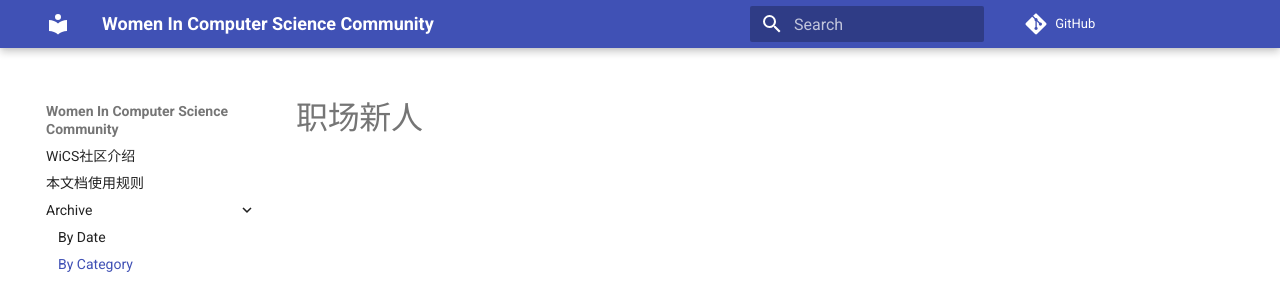
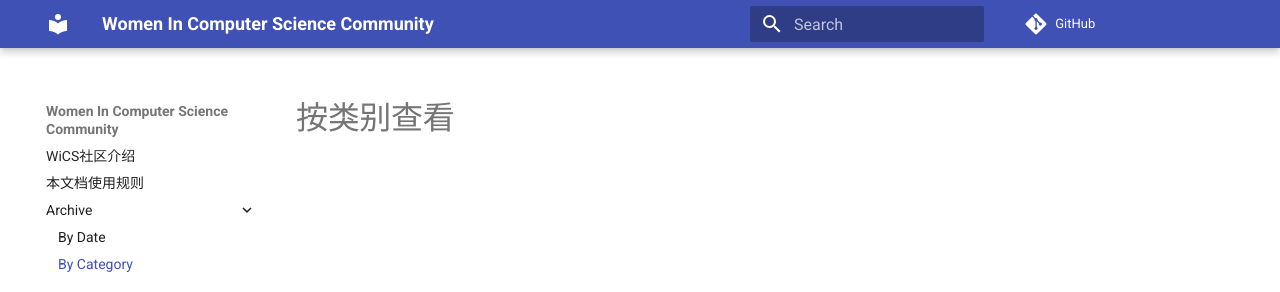
Before and after one commit to Women-in-Computer-Science/Women-in-CS-Archive, an MkDocs documentation site: the page built from docs/newbie/index.md, in a window 1280 px wide. Shown: the top 292 px of the page. Built offline with MkDocs 1.6.1 and Material for MkDocs 9.7.7, drawn with Linux system fonts in a browser that asks for light colours; comment, search, counter and statistics services are not loaded.

Commit message:
Update index.md

```diff
--- a/docs/newbie/index.md
+++ b/docs/newbie/index.md
@@ -1 +1 @@
-# 职场新人
+# 按类别查看
```
